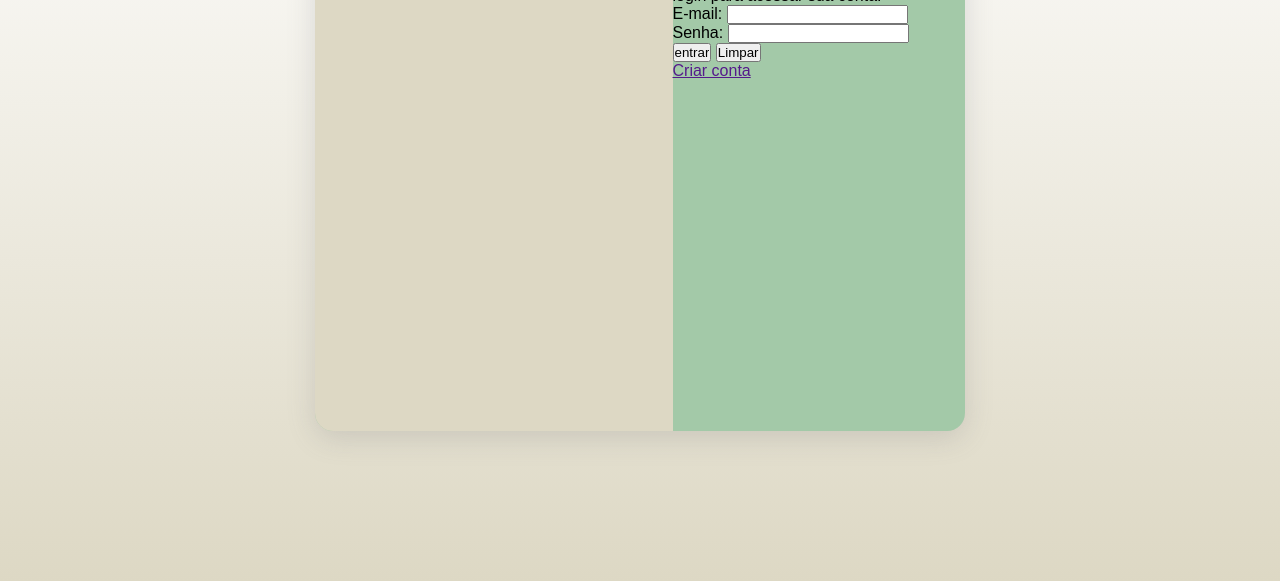
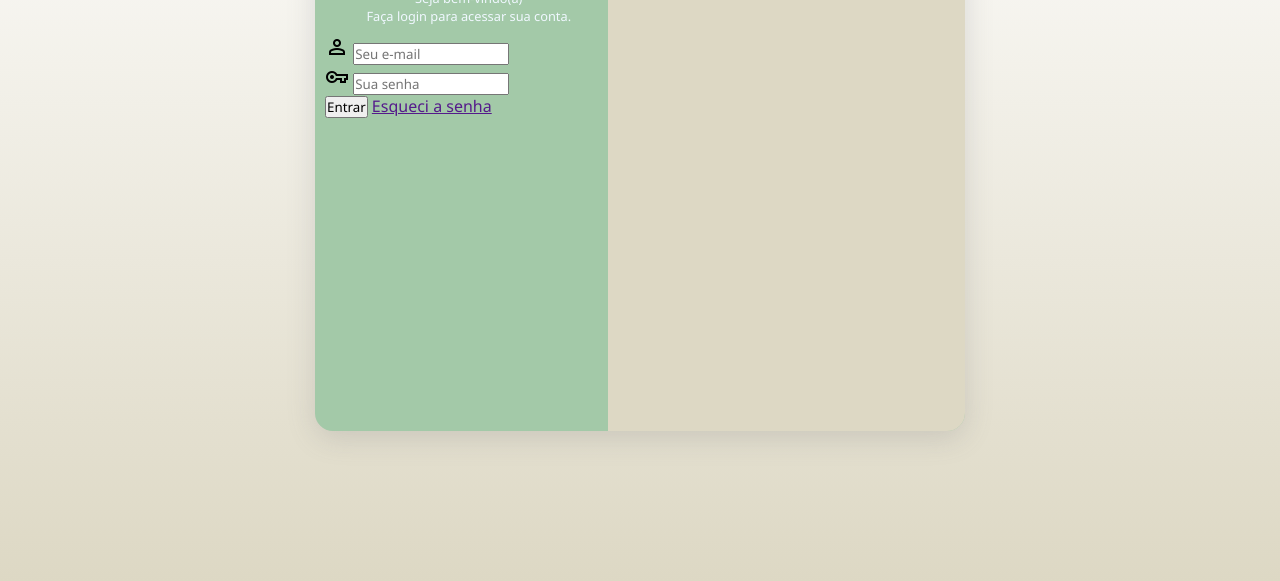
Before and after one commit to kelverly/projeto-login, a plain HTML site: page index.html in a window 1280 px wide. Shown: the part 219-800 px from the top of the page. Drawn offline with nearby package versions, Linux system fonts and the light colour scheme.

Commit message:
novas atualizações

```diff
--- a/estilos/media-queries.css
+++ b/estilos/media-queries.css
@@ -24,12 +24,12 @@
         width: 650px;
     }
     section#login > #imagem{
-        float: left;
+        float: right;
         width: 55%;
         height: 100%;
     }
     section#formulario{
-        float: right;
+        float: left;
         width: 50%;
     }
 }
--- a/estilos/style.css
+++ b/estilos/style.css
@@ -4,9 +4,9 @@ DDD8C4
 A3C9A8
 84B59F
 */
-
+@import url('https://fonts.googleapis.com/css2?family=Noto+Sans:ital,wght@0,100..900;1,100..900&display=swap');
 * {
-    font-family: Arial, Helvetica, sans-serif;
+    font-family: Noto Sans, Arial, Helvetica, sans-serif;
     margin: 0px;
     padding: 0px;
     box-sizing: border-box;
@@ -42,7 +42,7 @@ section#login{
     background-repeat: no-repeat;
     background-position: center center;
     height: 200px;
-    transition: width .5s, height .5s;
+    transition: width 1s, height 1s;
     transition-timing-function: ease;
 }
 #formulario{
@@ -50,3 +50,15 @@ section#login{
     padding: 10px;
 
 }
+#formulario > h1 {
+    text-align: center;
+    font-size: 2em;
+    color: #4c6b5d;
+}
+#formulario > p{
+    font-size: 0.8em;
+    text-align: center;
+    color: aliceblue;
+    padding: 5px;
+    margin-bottom: 5px;
+}
--- a/index.html
+++ b/index.html
@@ -4,6 +4,7 @@
     <meta charset="UTF-8">
     <meta name="viewport" content="width=device-width, initial-scale=1.0">
     <title>Login</title>
+    <link rel="stylesheet" href="https://fonts.googleapis.com/css2?family=Material+Symbols+Outlined:opsz,wght,FILL,GRAD@20..48,100..700,0..1,-50..200" />
     <link rel="stylesheet" href="estilos/style.css">
     <link rel="stylesheet" href="estilos/media-queries.css">
 </head>
@@ -15,21 +16,24 @@
             </div>
             <div id="formulario">
                 <h1>Login</h1>
-                <p>Seja bem-vindo(a) novamente. Faça login para acessar sua conta.</p>
+                <p>Seja bem-vindo(a) <br> Faça login para acessar sua conta.</p>
                 <form action="login.php" method="post" autocomplete="on">
-                    <div class="e-mail">
-                        <label for="iemail">E-mail:</label>
-                        <input type="email" name="email" id="iemail" required autocomplete="email">
+                    <div class="campo">
+                        <span class="material-symbols-outlined">
+                            person
+                            </span>
+                        <input type="email" name="email" id="iemail" required autocomplete="email" placeholder="Seu e-mail">
                     </div>
-                    <div class="senha">
-                        <label for="isen">Senha:</label>
-                        <input type="password" name="sen" id="isen" required>
+                    <div class="campo">
+                        <span class="material-symbols-outlined">
+                            vpn_key
+                            </span>
+                        <input type="password" name="sen" id="isen" required autocomplete="current-password" placeholder="Sua senha"  minlength="8" maxlength="15">
                     </div>
-                    <div>
-                        <input type="submit" value="entrar">
-                        <input type="reset" value="Limpar">
-                    </div>
-                    <div><a href="">Criar conta</a></div>
+                    <input type="submit" value="Entrar">
+                    <a href="">
+                        Esqueci a senha
+                    </a>
                 </form>
             </div>
         </section>
```
